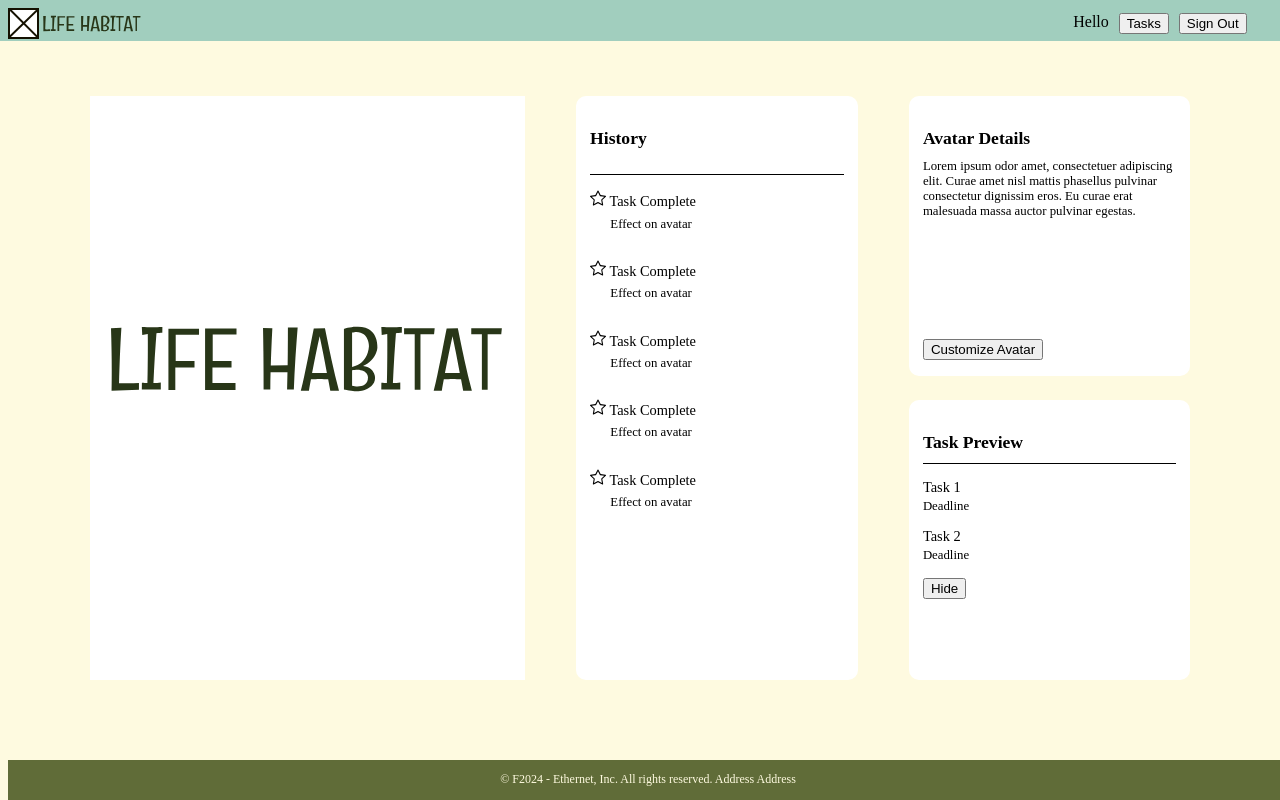
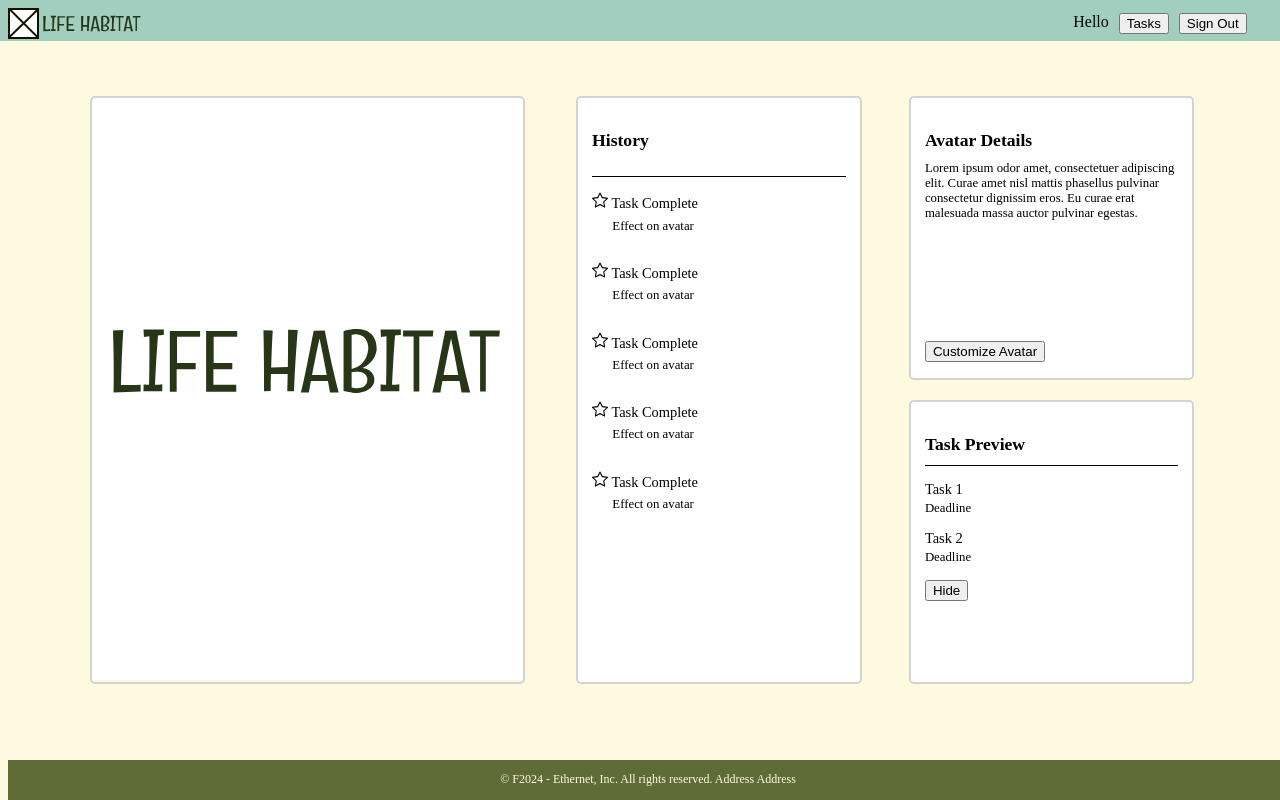
Before and after one commit to IzziCooki/Team-E-Dean-Fork, a React (Create React App) app in the folder code/: page /home in a window 1280 px wide. Built offline with nearby package versions, Linux system fonts and the light colour scheme; no server answers; the database is empty; sample sign-in values are in the browser's storage.

Commit message:
Added borders to boxes on homepage and task page

```diff
--- a/code/src/Components/Homepage.js
+++ b/code/src/Components/Homepage.js
@@ -13,7 +13,7 @@ import { db } from "./firebase";
 import { doc, getDoc } from 'firebase/firestore';
 
 
-function HomePage() {
+function App() {
   const navigate = useNavigate();
   const [userName, setUserName] = useState("");
 
@@ -142,7 +142,7 @@ function HomePage() {
         <h2>{}</h2>
         <div>
           <Col className="App-panel3">
-            <div className="Column 1" style={{ width: "100%", height: "100%" }}>
+            <div className="Column 1" style={{ width: "100%", height: "100%", border: "2px solid lightgray", borderRadius: "5px" }}>
               <img
                 src={logo2}
                 className="App-logo3"
@@ -151,7 +151,11 @@ function HomePage() {
               ></img>
             </div>
           </Col>
-          <Col className="App-panel4">
+          <Col className="App-panel4"
+          style={{
+            border: "2px solid lightgray",
+            borderRadius: "5px",
+          }}>
             <div
               className="Column 2"
               style={{
@@ -203,7 +207,7 @@ function HomePage() {
             </div>
           </Col>
           <Col>
-            <Row className="App-panel5" style={{ height: "35%" }}>
+            <Row className="App-panel5" style={{ height: "35%", border: "2px solid lightgray", borderRadius: "5px"}}>
               <div
                 className="Column 3 Row 1"
                 style={{
@@ -231,7 +235,7 @@ function HomePage() {
                 </p>
               </div>
             </Row>
-            <Row className="App-panel5" style={{ top: "50%", height: "35%" }}>
+            <Row className="App-panel5" style={{ top: "50%", height: "35%", border: "2px solid lightgray", borderRadius: "5px" }}>
               <div
                 className="Column 3 Row 1"
                 style={{
@@ -267,4 +271,4 @@ function HomePage() {
   );
 }
 
-export default HomePage;
+export default App;
--- a/code/src/Components/TaskPage.js
+++ b/code/src/Components/TaskPage.js
@@ -155,6 +155,9 @@ function TaskPage() {
             width: "60%",
             height: "74%",
             backgroundColor: "white",
+            border: "2px solid lightgray",
+            borderRadius: "5px",
+
           }}
         >
           <div
@@ -324,6 +327,8 @@ function TaskPage() {
             width: "20%",
             height: "30%",
             backgroundColor: "white",
+            border: "2px solid lightgray",
+            borderRadius: "5px",
           }}
         >
           <div
@@ -331,6 +336,7 @@ function TaskPage() {
               paddingTop: "10%",
               paddingLeft: "39%",
               textAlign: "center",
+
             }}
           >
             <img src={Award} alt="award" style={{}}></img>
@@ -339,6 +345,7 @@ function TaskPage() {
                 fontSize: "110%",
                 fontWeight: "600",
                 lineHeight: "50%",
+
               }}
             >
               100%
@@ -355,6 +362,8 @@ function TaskPage() {
             width: "20%",
             height: "39%",
             backgroundColor: "white",
+            border: "2px solid lightgray",
+            borderRadius: "5px",
           }}
         >
           <div style={{ paddingLeft: "7%" }}>
```
